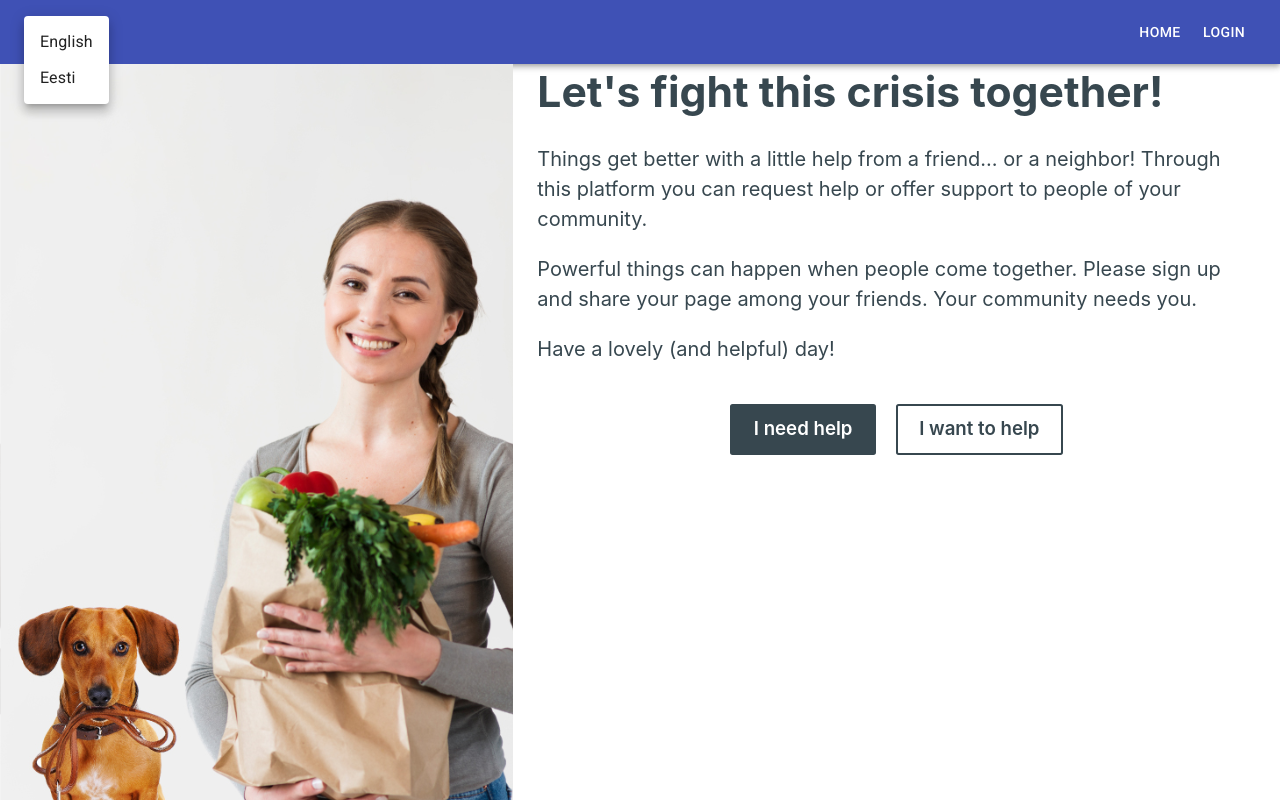
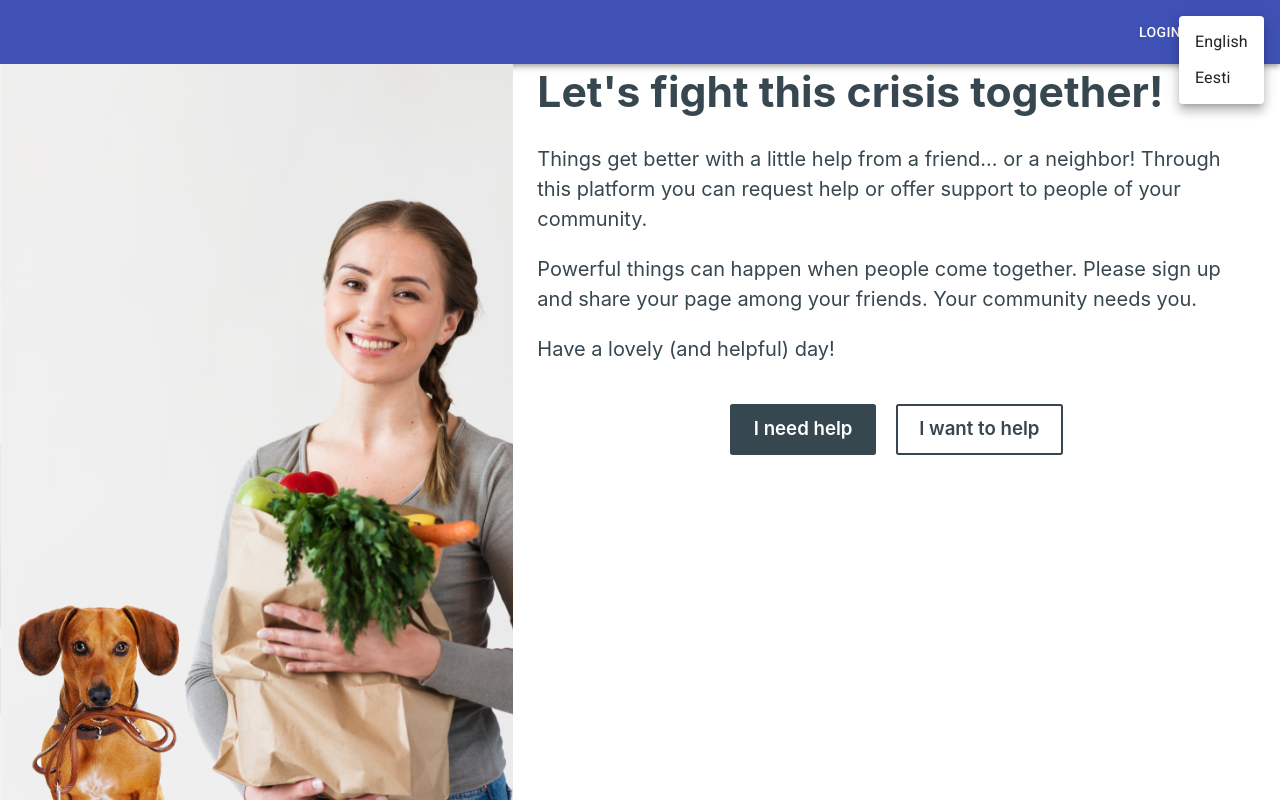
Before and after one commit to zelos-app/community-helpdesk, a React (Create React App) app: page / in a window 1280 px wide. Both pictures are taken after a click on the button "EN". Built offline with nearby package versions, Linux system fonts and the light colour scheme.

Commit message:
Moved the AppBar to separate components. Separated the navigation routes and the settings. I do not know should they be left or right.

```diff
--- a/src/App.js
+++ b/src/App.js
@@ -1,25 +1,19 @@
-import React, { useState, useEffect, useContext } from "react";
+import React, { useState } from "react";
 import { ThemeProvider } from "styled-components";
-import { IntlProvider, FormattedMessage } from "react-intl";
+import { IntlProvider } from "react-intl";
 import Container from "@material-ui/core/Container";
-import AppBar from "@material-ui/core/AppBar";
-import Toolbar from "@material-ui/core/Toolbar";
-import Menu from "@material-ui/core/Menu";
-import Button from "@material-ui/core/Button";
-import MenuItem from "@material-ui/core/MenuItem";
-import LanguageIcon from "@material-ui/icons/Language";
 import Router from "./Router";
-import { Link } from "react-router-dom";
-import { isLoggedIn, logout, LoggedInContext } from "./utils/auth";
+import { isLoggedIn, LoggedInContext } from "./utils/auth";
 import "./main.scss";
 
 // Styles
-import { lightTheme, darkTheme, variables } from "./styles/theme";
+import { lightTheme, variables } from "./styles/theme";
 import { GlobalStyles } from "./styles/global";
 
 // Translations
 import translations_en from "./translations/en.json";
 import translations_et from "./translations/et.json";
+import { Bar } from "./components/Bar/Bar";
 
 // i18 configs
 const i18nConfig = {
@@ -31,24 +25,14 @@ const i18nConfig = {
 };
 
 export default () => {
+  const [isLogged, setLogged] = useState(isLoggedIn());
+
   const [locale, setLocale] = useState(i18nConfig.defaultLocale);
 
   const selectLanguage = (lang) => {
     setLocale(lang);
     document.documentElement.lang = lang;
   };
-
-  const [anchorEl, setAnchorEl] = React.useState(null);
-
-  const handleClick = (event) => {
-    setAnchorEl(event.currentTarget);
-  };
-
-  const handleClose = () => {
-    setAnchorEl(null);
-  };
-
-  const [isLogged, setLogged] = useState(isLoggedIn());
 
   return (
     <IntlProvider
@@ -60,85 +44,14 @@ export default () => {
         <LoggedInContext.Provider value={{ data: isLogged, set: setLogged }}>
           {/* Include global styles */}
           <GlobalStyles />
-          <AppBar position="static">
-            <Toolbar>
-              <Button
-                aria-controls="langmenu"
-                aria-haspopup="true"
-                onClick={handleClick}
-                color="inherit"
-              >
-                <LanguageIcon />
-                {locale.toUpperCase()}
-              </Button>
-              <Menu
-                id="langmenu"
-                anchorEl={anchorEl}
-                open={Boolean(anchorEl)}
-                onClose={handleClose}
-                keepMounted
-              >
-                <MenuItem
-                  onClick={() => {
-                    handleClose();
-                    selectLanguage("en");
-                  }}
-                >
-                  English
-                </MenuItem>
-                <MenuItem
-                  onClick={() => {
-                    handleClose();
-                    selectLanguage("et");
-                  }}
-                >
-                  Eesti
-                </MenuItem>
-              </Menu>
-              <div style={{ flex: "1 1 auto" }} />
-              {isLogged ? (
-                <>
-                  <Link component={Button} color="inherit" to="/dashboard">
-                    <FormattedMessage id="dashboard.nav.tickets" />
-                  </Link>
-                  <Link
-                    component={Button}
-                    color="inherit"
-                    to="/dashboard/settings"
-                  >
-                    <FormattedMessage id="dashboard.nav.settings" />
-                  </Link>
-                  <Link
-                    component={Button}
-                    color="inherit"
-                    to="/dashboard/users"
-                  >
-                    <FormattedMessage id="dashboard.nav.users" />
-                  </Link>
-                  <Button
-                    color="inherit"
-                    onClick={() => {
-                      logout();
-                      setLogged(false);
-                    }}
-                  >
-                    <FormattedMessage id="log_out" />
-                  </Button>
-                </>
-              ) : (
-                <>
-                  <Link component={Button} color="inherit" to="/">
-                    <FormattedMessage id="dashboard.nav.home" />
-                  </Link>
-                  <Link to="/auth">
-                    <Button color="inherit">
-                      <FormattedMessage id="login" />
-                    </Button>
-                  </Link>
-                </>
-              )}
-            </Toolbar>
-          </AppBar>
+
+          <Bar
+            locale={locale}
+            selectLanguage={selectLanguage}
+            isLoggedIn={isLogged}
+            setLogged={setLogged}
+          />
+
           <Container maxWidth="xl">
             <Router />
           </Container>
--- /dev/null
+++ b/src/components/Bar/Bar.js
@@ -0,0 +1,142 @@
+import Toolbar from "@material-ui/core/Toolbar";
+import Button from "@material-ui/core/Button";
+import Menu from "@material-ui/core/Menu/Menu";
+import MenuItem from "@material-ui/core/MenuItem";
+import { Link } from "react-router-dom";
+import { FormattedMessage } from "react-intl";
+import { logout } from "../../utils/auth";
+import React, { useEffect, useState } from "react";
+import { useLocation } from "react-router-dom";
+import AppBar from "@material-ui/core/AppBar";
+import SvgIcon from "@material-ui/core/SvgIcon";
+import LanguageIcon from "@material-ui/icons/Language";
+import { makeStyles } from "@material-ui/styles";
+
+const HomeIcon = (props) => {
+  return (
+    <SvgIcon {...props}>
+      <path d="M10 20v-6h4v6h5v-8h3L12 3 2 12h3v8z" />
+    </SvgIcon>
+  );
+};
+
+const useStyles = makeStyles((theme) => ({
+  grow: {
+    flexGrow: 1,
+  },
+}));
+
+export const Bar = ({ locale, selectLanguage, isLoggedIn, setLogged }) => {
+  const classes = useStyles();
+
+  const location = useLocation();
+  const [isHome, setIsHome] = useState(false);
+
+  useEffect(() => {
+    setIsHome(location.pathname === "/");
+  }, [location]);
+
+  const [anchorEl, setAnchorEl] = React.useState(null);
+
+  const handleClick = (event) => {
+    setAnchorEl(event.currentTarget);
+  };
+
+  const handleClose = () => {
+    setAnchorEl(null);
+  };
+
+  const loggedInRoutes = () => {
+    return (
+      <>
+        <Link component={Button} color="inherit" to="/">
+          <HomeIcon />
+        </Link>
+        <Link component={Button} color="inherit" to="/dashboard">
+          <FormattedMessage id="dashboard.nav.tickets" />
+        </Link>
+        <Link component={Button} color="inherit" to="/dashboard/settings">
+          <FormattedMessage id="dashboard.nav.settings" />
+        </Link>
+        <Link component={Button} color="inherit" to="/dashboard/users">
+          <FormattedMessage id="dashboard.nav.users" />
+        </Link>
+
+        <div className={classes.grow} />
+
+        <Button
+          color="inherit"
+          onClick={() => {
+            logout();
+            setLogged(false);
+          }}
+        >
+          <FormattedMessage id="log_out" />
+        </Button>
+      </>
+    );
+  };
+
+  const loggedOutRoutes = () => {
+    return (
+      <>
+        {!isHome && (
+          <Link component={Button} color="inherit" to="/">
+            <HomeIcon />
+          </Link>
+        )}
+
+        <div className={classes.grow} />
+
+        <Link to="/auth">
+          <Button color="inherit">
+            <FormattedMessage id="login" />
+          </Button>
+        </Link>
+      </>
+    );
+  };
+
+  return (
+    <AppBar position="static">
+      <Toolbar>
+        {isLoggedIn ? loggedInRoutes() : loggedOutRoutes()}
+
+        <Button
+          aria-controls="langmenu"
+          aria-haspopup="true"
+          onClick={handleClick}
+          color="inherit"
+        >
+          <LanguageIcon />
+          {locale && locale.toUpperCase()}
+        </Button>
+
+        <Menu
+          id="langmenu"
+          anchorEl={anchorEl}
+          open={Boolean(anchorEl)}
+          onClose={handleClose}
+          keepMounted
+        >
+          <MenuItem
+            onClick={() => {
+              handleClose();
+              selectLanguage("en");
+            }}
+          >
+            English
+          </MenuItem>
+          <MenuItem
+            onClick={() => {
+              handleClose();
+              selectLanguage("et");
+            }}
+          >
+            Eesti
+          </MenuItem>
+        </Menu>
+      </Toolbar>
+    </AppBar>
+  );
+};
--- a/src/hooks/useTickets.js
+++ b/src/hooks/useTickets.js
@@ -94,7 +94,6 @@ export const updateActiveTicketStatus = async (comment, state) => {
   } catch (error) {
     console.log(error);
   } finally {
-    await fetchTickets();
   }
 };
 
```
